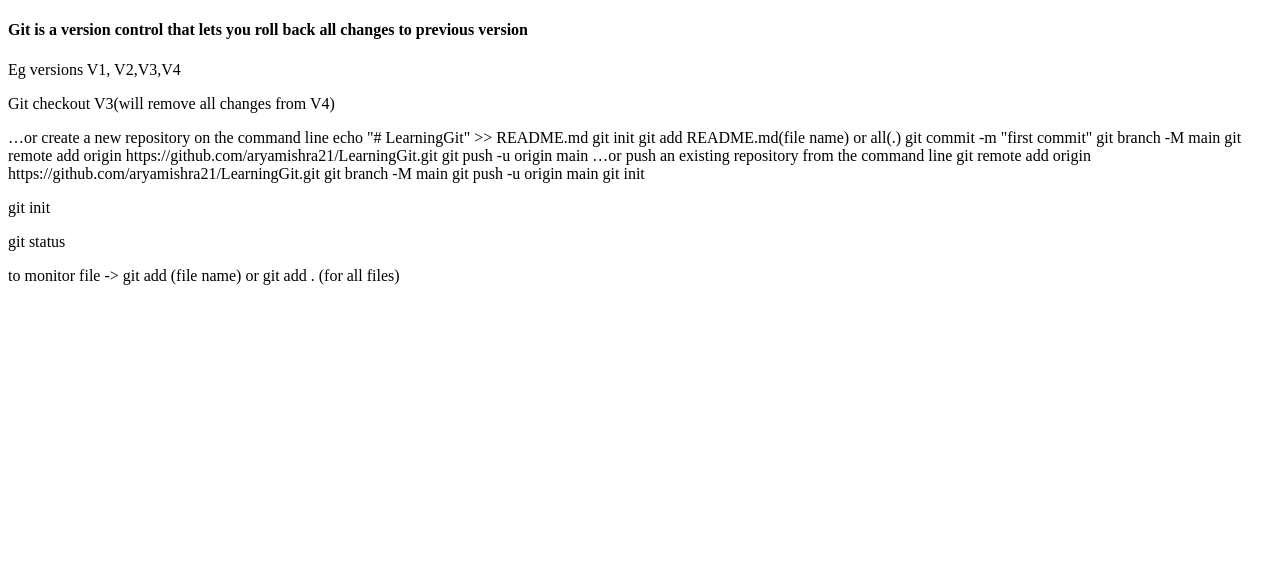
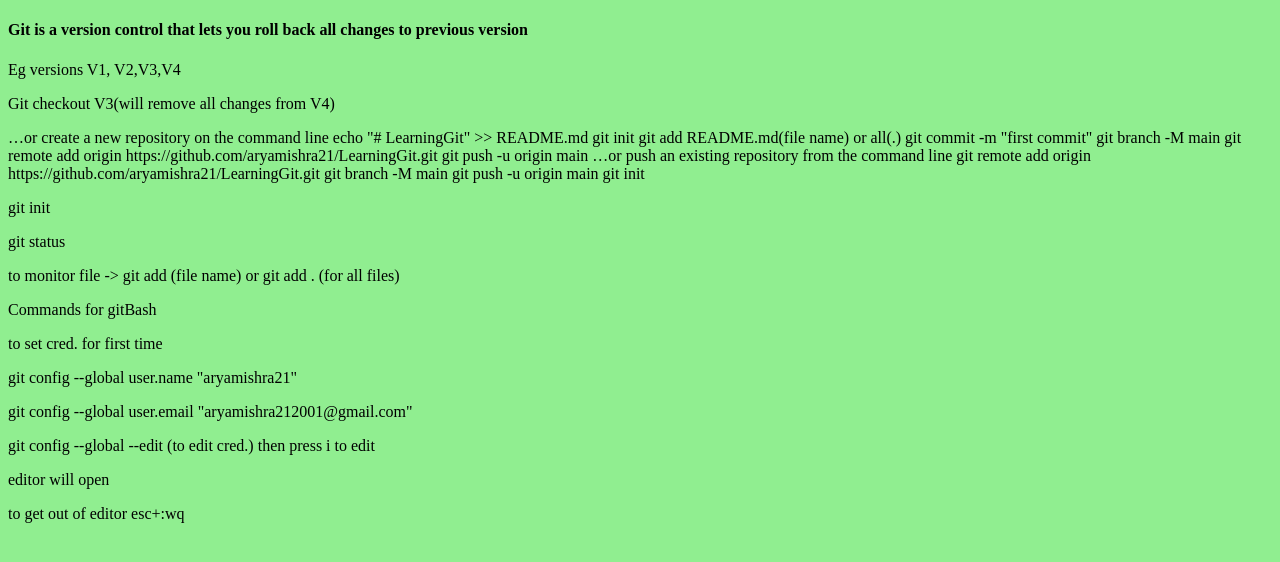
Before and after one commit to aryamishra21/LearningGit, a plain HTML site: page index.html in a window 1280 px wide. Drawn offline with Linux system fonts and the light colour scheme.

Commit message:
Linked CSS

```diff
--- a/index.html
+++ b/index.html
@@ -5,6 +5,7 @@
     <meta charset="UTF-8">
     <meta name="viewport" content="width=device-width, initial-scale=1.0">
     <title>Learning GitHub</title>
+    <link rel="stylesheet" href="style.css">
 </head>
 
 <body>
@@ -28,6 +29,14 @@
     <p>git init</p>
     <p>git status</p>
     <p>to monitor file -> git add (file name) or git add . (for all files)</p>
+    <!-- gitBash -->
+    <p>Commands for gitBash</p>
+    <p>to set cred. for first time</p>
+    <p>git config --global user.name "aryamishra21"</p>
+    <p>git config --global user.email "aryamishra212001@gmail.com"</p>
+    <p>git config --global --edit (to edit cred.) then press i to edit </p>
+    <p>editor will open </p>
+    <p>to get out of editor esc+:wq</p>
 </body>
 
 </html>
```
